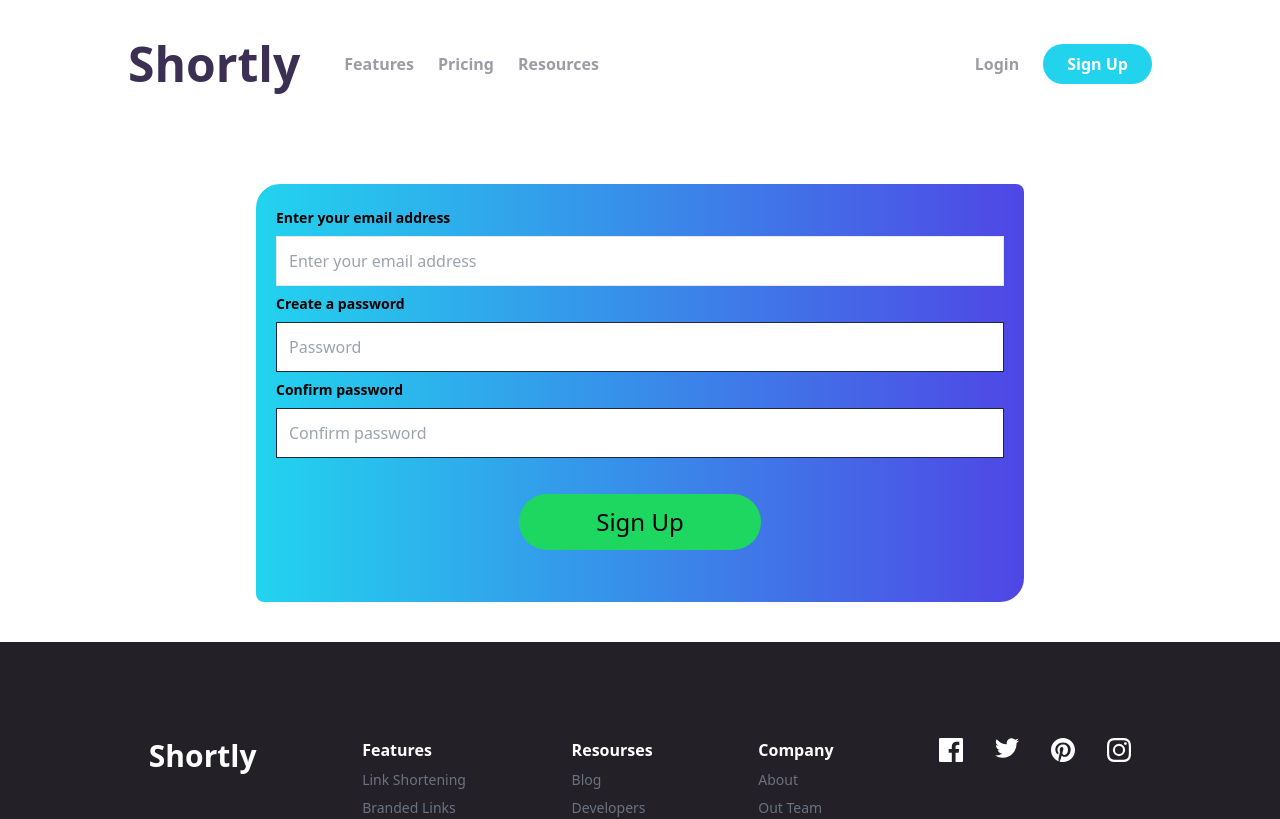
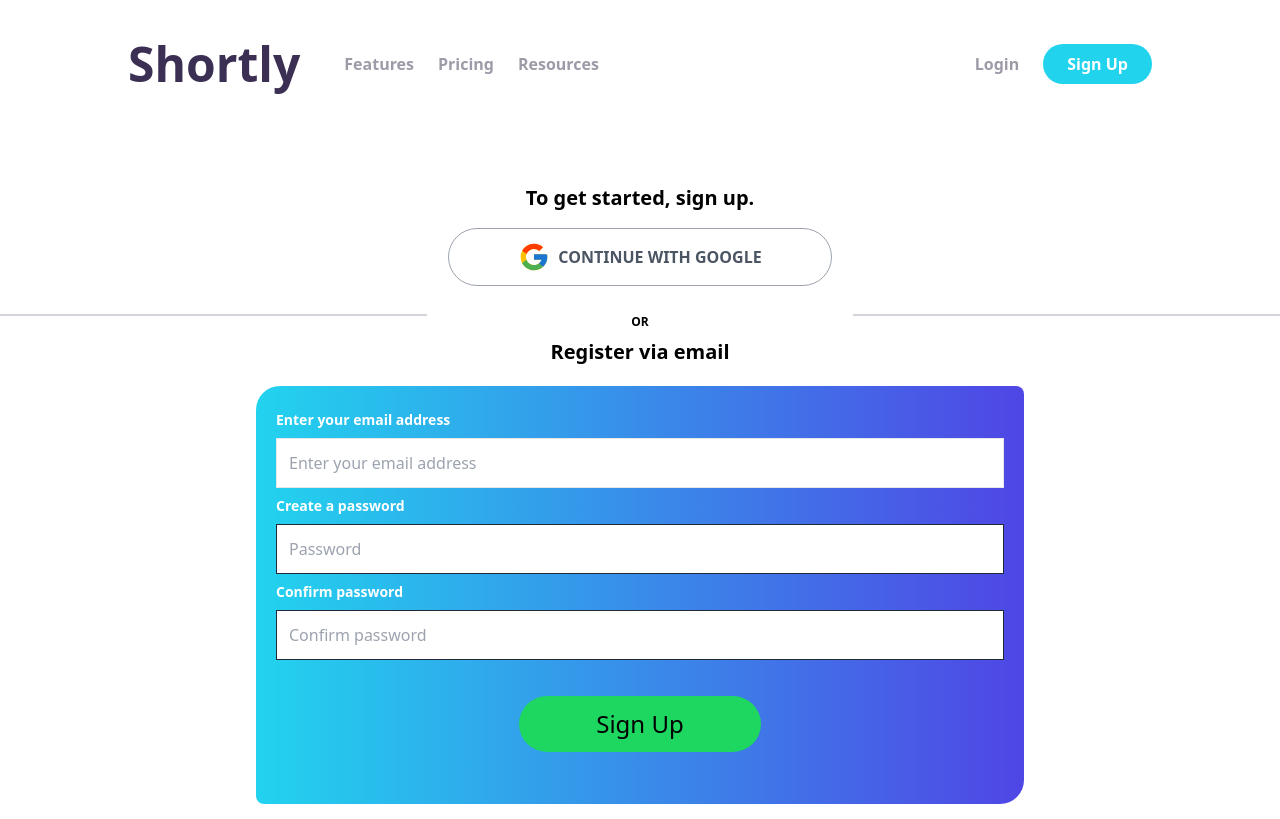
Before and after one commit to Segnities/URL-shortening-API-landing-page, a Next.js app in the folder frontend/: page /signup in a window 1280 px wide. Shown: the top 819 px of the page. Built offline with nearby package versions, Linux system fonts and the light colour scheme.

Commit message:
Sign up via email provider

```diff
--- /dev/null
+++ b/frontend/components/AuthMethodsLayout.jsx
@@ -0,0 +1,22 @@
+import GoogleBtn from './GoogleBtn';
+
+export default function AuthMethodsLayout({ children }) {
+  return (
+    <div className="w-full md:w-auto flex flex-col flex-1 mt-2">
+      <div className="flex flex-col  justify-center items-center">
+        <GoogleBtn />
+      </div>
+      <div className="flex flex-row mt-5">
+        <hr role="presentation" className="flex-1 border-[1px] border-solid border-gray-300"/>
+        <span className="flex-1 self-center text-center font-bold text-xs uppercase">OR</span>
+        <hr role="presentation" className="flex-1 border-[1px] border-solid border-gray-300"/>
+      </div>
+      <div className="mt-2 mb-1">
+        <h2 className="text-xl font-bold text-center">Register via email</h2>
+      </div>
+      <div className="w-full flex flex-col flex-auto mt-4 px-4 sm:px-0">
+        {children}
+      </div>
+    </div>
+  );
+}
--- /dev/null
+++ b/frontend/components/GoogleBtn.jsx
@@ -0,0 +1,16 @@
+import { FcGoogle } from 'react-icons/fc';
+
+export default function GoogleBtn() {
+  const handleClick = () => {
+
+  };
+  return (
+    <button
+      onClick={handleClick}
+      className="w-72 sm:w-96 flex items-center my-2 justify-center p-3 border-[1px] border-gray-400 hover:border-black rounded-[32px]"
+    >
+      <FcGoogle size={32}/>
+      <span className="text-base text-gray-600 pl-2 font-semibold">CONTINUE WITH GOOGLE</span>
+    </button>
+  );
+}
--- a/frontend/firebase.js
+++ b/frontend/firebase.js
@@ -1,4 +1,5 @@
 import {initializeApp} from "firebase/app";
+import {getAuth} from "firebase/auth";
 
 const firebaseConfig = {
   apiKey: process.env.NEXT_PUBLIC_FIREBASE_API_KEY,
@@ -9,4 +10,5 @@ const firebaseConfig = {
   appId: process.env.NEXT_PUBLIC_FIREBASE_APP_ID
 };
 
-const app = initializeApp(firebaseConfig);
+export const app = initializeApp(firebaseConfig);
+export const auth = getAuth(app);
--- a/frontend/pages/signup/index.jsx
+++ b/frontend/pages/signup/index.jsx
@@ -1,9 +1,14 @@
+import { createUserWithEmailAndPassword } from 'firebase/auth';
+import { useRouter } from 'next/router';
 import { Form, Formik, Field } from 'formik';
 import Head from 'next/head';
 
 import DefaultLayout from '../../components/UI/DefaultLayout';
-import { RiErrorWarningFill } from "react-icons/ri"
 import SpacingSm from '../../components/UI/SpacingSm';
+
+import { RiErrorWarningFill } from 'react-icons/ri';
+import AuthMethodsLayout from '../../components/AuthMethodsLayout';
+import { auth } from '../../firebase';
 
 const validate = (values) => {
   const errors = {};
@@ -27,11 +32,21 @@ const validate = (values) => {
   }
 
   return errors;
-}
+};
 
 export default function Signup() {
-  const handleSubmit = () => {
+  const router = useRouter();
+  const handleSubmit = async (values) => {
+    try {
+      const email = values.email;
+      const password = values.password;
 
+      await createUserWithEmailAndPassword(auth, email, password);
+      await router.push("/");
+
+    } catch (e) {
+      console.log(e);
+    }
   };
   return (
     <>
@@ -40,6 +55,8 @@ export default function Signup() {
       </Head>
       <DefaultLayout>
         <SpacingSm/>
+        <p className="font-bold text-xl text-center">To get started, sign up.</p>
+        <AuthMethodsLayout>
           <div className="flex justify-center items-center w-full mb-10">
             <Formik
               initialValues={{
@@ -47,14 +64,20 @@ export default function Signup() {
                 password: '',
                 confirmPassword: '',
               }}
-        onSubmit={handleSubmit}
+              onSubmit={(values) => handleSubmit(values)}
               validate={validate}
             >
               {
-          ({errors, touched, values}) => (
-              <Form autoComplete="off" className="rounded-tl-3xl rounded-br-3xl rounded-tr-lg rounded-bl-lg w-2/5 sm:w-3/5 p-5 bg-gradient-to-r from-cyan-400 to-indigo-600">
+                ({
+                  errors,
+                  touched,
+                }) => (
+                  <Form autoComplete="off"
+                        className="rounded-tl-3xl rounded-br-3xl rounded-tr-lg rounded-bl-lg w-full sm:w-3/5 p-5 bg-gradient-to-r from-cyan-400 to-indigo-600">
                     <div className="flex flex-col">
-                  <label htmlFor="email" className="text-sm font-bold my-1">Enter your email address</label>
+                      <label htmlFor="email" className="text-sm text-white font-bold my-1">Enter
+                        your email
+                        address</label>
                       <Field
                         type="text"
                         id="email"
@@ -66,55 +89,66 @@ export default function Signup() {
                       {
                         errors.email && touched.email ? (
                           <div className="flex items-center mt-1">
-                        <RiErrorWarningFill color="red" size={16} className="mr-1" />
-                        <span className="text-sm font-semibold text-red-700">{errors.email}</span>
+                            <RiErrorWarningFill color="red" size={16} className="mr-1"/>
+                            <span
+                              className="text-sm font-semibold text-red-700">{errors.email}</span>
                           </div>
                         ) : null
                       }
                     </div>
                     <div className="flex flex-col">
-                  <label htmlFor="password" className="text-sm font-bold my-1">Create a password</label>
+                      <label htmlFor="password" className="text-sm font-bold text-white my-1">Create
+                        a
+                        password</label>
                       <Field
                         type="password"
                         name="password"
                         id="password"
                         placeholder="Password"
-                    className={`text-base normal-case line my-1 tracking-normal p-3 border-[1px] outline-none focus-visible:border-[3px] ${errors.password && touched.password ? "border-red-700" : "border-gray-800"}`}
+                        className={`text-base normal-case line my-1 tracking-normal p-3 border-[1px] outline-none focus-visible:border-[3px] ${errors.password && touched.password ? 'border-red-700' : 'border-gray-800'}`}
                       />
                       {
                         errors.password && touched.password ? (
                           <div className="flex items-center mt-1">
-                        <RiErrorWarningFill color="red" size={16} className="mr-1" />
-                        <span className="text-sm font-semibold text-red-700">{errors.password}</span>
+                            <RiErrorWarningFill color="red" size={16} className="mr-1"/>
+                            <span
+                              className="text-sm font-semibold text-red-700">{errors.password}</span>
                           </div>
                         ) : null
                       }
                     </div>
                     <div className="flex flex-col">
-                  <label htmlFor="confirm-password" className="text-sm font-bold my-1">Confirm password</label>
+                      <label htmlFor="confirm-password"
+                             className="text-sm text-white font-bold my-1">Confirm
+                        password</label>
                       <Field
                         type="password"
                         id="confirm-password"
                         name="confirmPassword"
                         placeholder="Confirm password"
-                    className={`text-base normal-case line my-1 tracking-normal p-3 border-[1px] outline-none focus-visible:border-[3px] ${errors.confirmPassword && touched.confirmPassword ? "border-red-700" : "border-gray-800"}`}
+                        className={`text-base normal-case line my-1 tracking-normal p-3 border-[1px] outline-none focus-visible:border-[3px] ${errors.confirmPassword && touched.confirmPassword ? 'border-red-700' : 'border-gray-800'}`}
                       />
                       {
                         errors.confirmPassword && touched.confirmPassword ? (
                           <div className="flex items-center mt-1">
-                        <RiErrorWarningFill color="red" size={16} className="mr-1" />
-                        <span className="text-sm font-semibold text-red-700">{errors.confirmPassword}</span>
+                            <RiErrorWarningFill color="red" size={16} className="mr-1"/>
+                            <span
+                              className="text-sm font-semibold text-red-700">{errors.confirmPassword}</span>
                           </div>) : null
                       }
                     </div>
                     <div className="flex justify-center items-center my-8">
-                  <button type="submit" className="bg-[#1ED760] w-2/6 text-2xl p-3 rounded-[32px] text-black font-medium hover:scale-x-110 hover:scale-y-105 hover:transition-transform">Sign Up</button>
+                      <button type="submit"
+                              className="bg-[#1ED760] w-full md:w-2/6 text-2xl p-3 rounded-[32px] text-black font-medium hover:scale-x-110 hover:scale-y-105 hover:transition-transform">Sign
+                        Up
+                      </button>
                     </div>
                   </Form>
                 )
               }
             </Formik>
           </div>
+        </AuthMethodsLayout>
       </DefaultLayout>
     </>
   );
```
Lines whose indentation alone changed are shown as unchanged.
